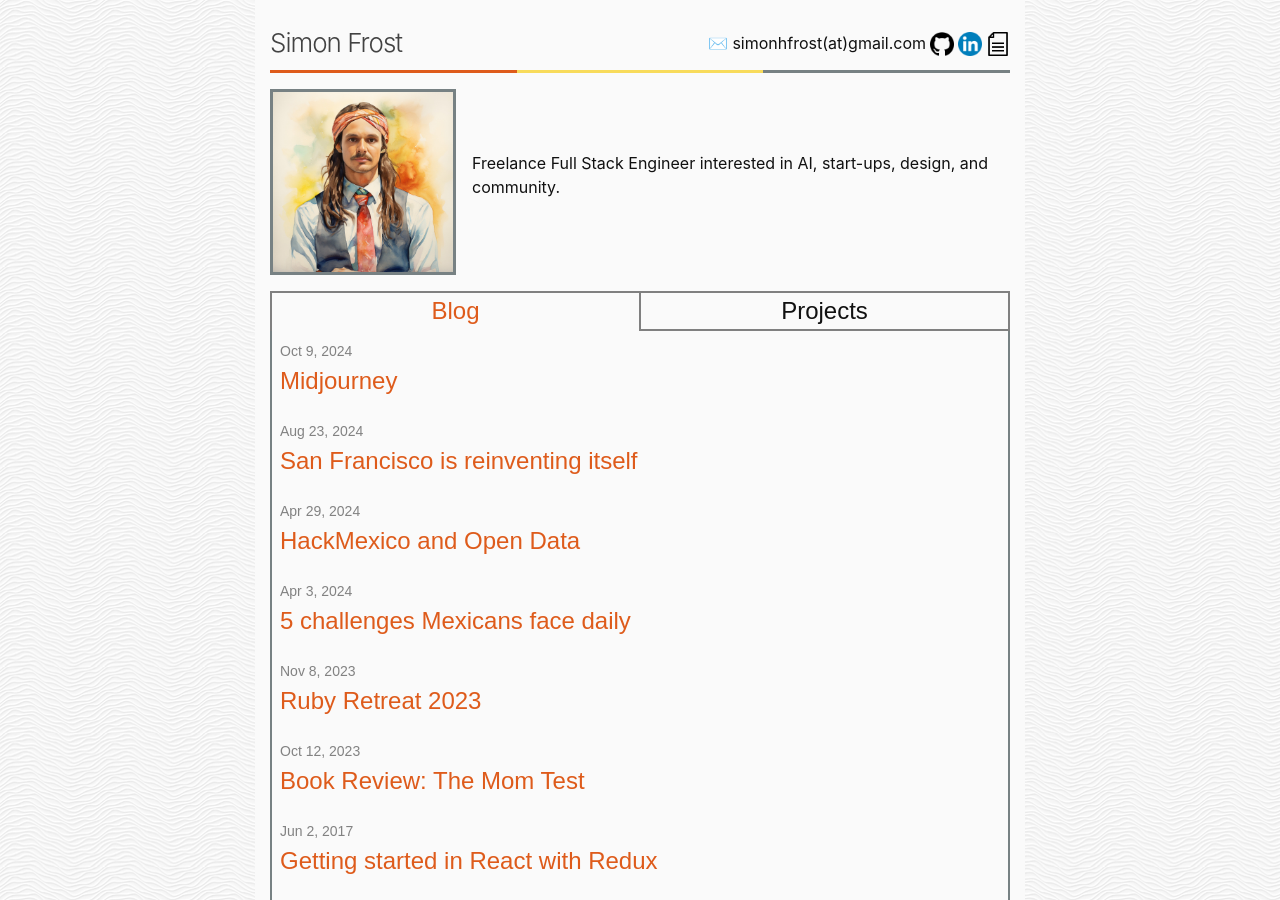
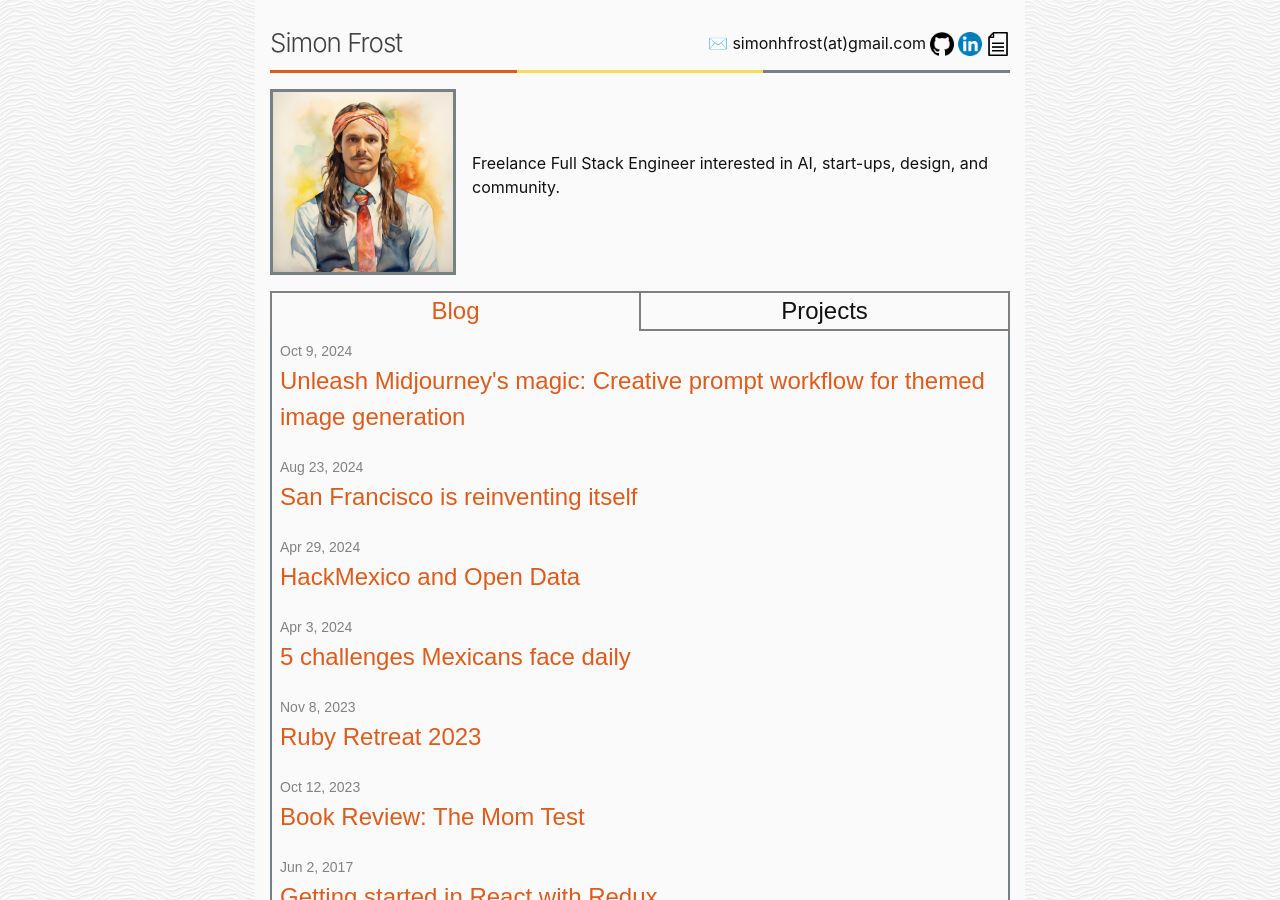
Before and after one commit to SimonHFrost/jekyll_blog, a Jekyll site: the page built from index.markdown, in a window 1280 px wide and 900 px high. Built offline with Jekyll 4.4.1, drawn with Linux system fonts in a browser that asks for light colours.

Commit message:
Mark all code segments, update some text

```diff
--- a/_posts/2024-10-09-midjourney.md
+++ b/_posts/2024-10-09-midjourney.md
@@ -1,12 +1,10 @@
 ---
 layout: post
-title: "Midjourney"
+title: "Unleash Midjourney's magic: Creative prompt workflow for themed image generation"
 image: /assets/sf/skyline.jpg
 ---
 
-# Use this guide to generate themed images for your next project
-
-Use this opinionated creative prompting process to create a set of consistently themed, unique, copyright free, brand images for your next project! I used this process to create the following artistic interpretation of New Zealand snacks. But you can use it for anything from storyboarding, stock images, icons.
+Use this opinionated creative prompting workflow to create a set of consistently themed, unique, copyright free, brand images for your next project! I used this process to create the following artistic interpretation of New Zealand snacks. But you can use it for anything from storyboarding, generating stock images, and icons...
 
 ![Jaffa](/assets/midjourney/pavlova.png)
 ![Jaffa](/assets/midjourney/lamington.png)
@@ -19,7 +17,7 @@
 
 Input:
 
-    Prepare a midjourney prompt for an image of ![Jaffa](/assets/midjourney/marmite.png)a pink New Zealand lamington, cartoon style modern, funky, and trippy. The aim is to come up with a style I can use with different reference images to convey a theme.
+    Prepare a midjourney prompt for an image of a pink New Zealand lamington, cartoon style modern, funky, and trippy. The aim is to come up with a style I can use with different reference images to convey a theme.
 
 Output:
 
@@ -43,9 +41,9 @@
 
 It’s been possible to supply reference images through discord for a while, and with the new web interface it’s become even easier. Featuring the button right next to the search area
 
-Cartoon-style illustration of a pink New Zealand lamington, vibrant color palette, playful geometric shapes, funky patterns, bold outlines, slightly exaggerated proportions, retro-inspired elements, smooth gradients, dynamic composition
+![Jaffa](/assets/midjourney/add-image.jpg)
 
-![Jaffa](/assets/midjourney/add-image.jpg)
+    Cartoon-style illustration of a pink New Zealand lamington, vibrant color palette, playful geometric shapes, funky patterns, bold outlines, slightly exaggerated proportions, retro-inspired elements, smooth gradients, dynamic composition
 
 ## Step 3 - Iterate!
 
@@ -61,7 +59,7 @@
 
 Also try experimenting with your prompt! Remove or add sections that don’t align with your vision
 
-Cartoon-style illustration of a pink New Zealand lamington, vibrant color palette, playful geometric shapes, funky patterns, bold outlines, slightly exaggerated proportions, retro-inspired elements, smooth gradients, dynamic composition --no cream
+    Cartoon-style illustration of a pink New Zealand lamington, vibrant color palette, playful geometric shapes, funky patterns, bold outlines, slightly exaggerated proportions, retro-inspired elements, smooth gradients, dynamic composition --no cream
 
 ## Conclusion
 
```
